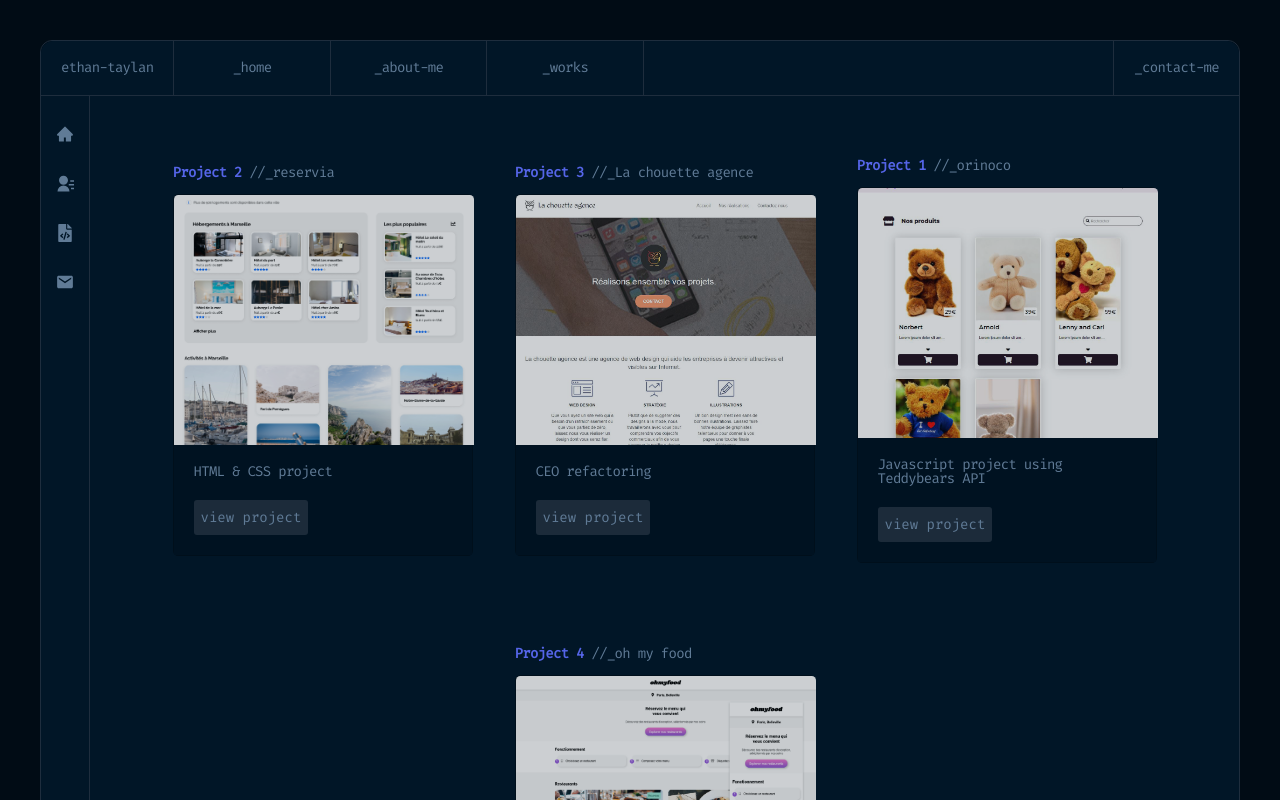
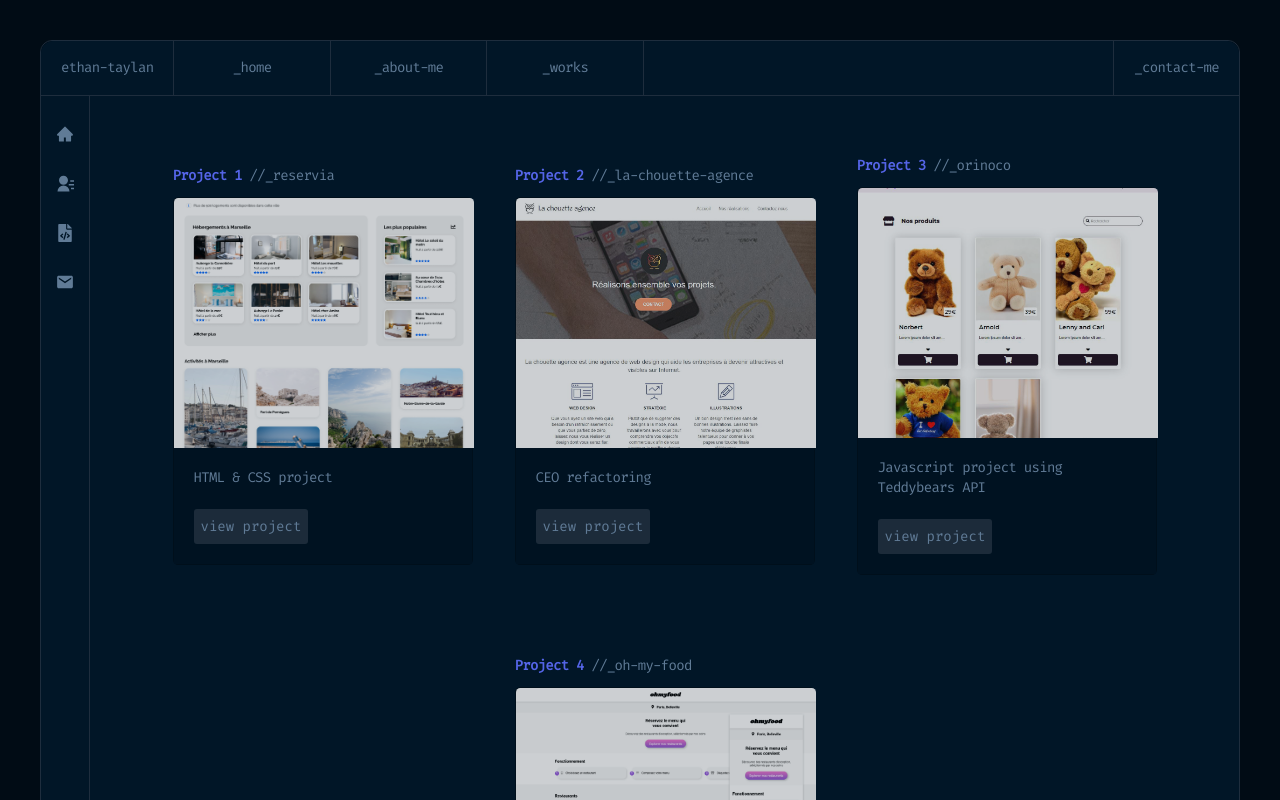
Before and after one commit to ethantaylan/ethan-taylan-portfolio, a React (Vite) app: page /works in a window 1280 px wide. Shown: the top 800 px of the page. Built offline with nearby package versions, Linux system fonts and the light colour scheme.

Commit message:
modification of code, added modal

```diff
--- a/src/components/CodeSnippet/Code.tsx
+++ b/src/components/CodeSnippet/Code.tsx
@@ -1,4 +1,3 @@
-import React from 'react';
 import { codeSnippetsColors } from './code-snippets-colors';
 import CodeSnippetSpan from './CodeSnippetSpan';
 
@@ -83,17 +82,20 @@ const Code = () => {
 			</div>
 			<div className='mt-2'>
 				{space}
+				<CodeSnippetSpan color={codeSnippetsColors.cyan}>{'</'}</CodeSnippetSpan>
+				<CodeSnippetSpan color={codeSnippetsColors.red}>{'span'}</CodeSnippetSpan>
+				<CodeSnippetSpan color={codeSnippetsColors.cyan}>{'>'}</CodeSnippetSpan>
+			</div>
+			<div className='mt-2'>
+				{space}
 				{space}
 				<CodeSnippetSpan color={codeSnippetsColors.cyan}>{')'}</CodeSnippetSpan>
 				<CodeSnippetSpan color={codeSnippetsColors.purple}>{'}'}</CodeSnippetSpan>
 				<br />
 			</div>
-			<div className='mt-2'>
-				{space}
-				<CodeSnippetSpan color={codeSnippetsColors.cyan}>{'<'}</CodeSnippetSpan>
-				<CodeSnippetSpan color={codeSnippetsColors.red}>{'span'}</CodeSnippetSpan>
-        <CodeSnippetSpan color={codeSnippetsColors.cyan}>{'/>'}</CodeSnippetSpan>
-			</div>
+			<CodeSnippetSpan color={codeSnippetsColors.cyan}>{'}'}</CodeSnippetSpan>
+
+
 		</>
 	);
 };
--- a/src/components/Works/Portfolio/PortfolioItems/Portfolio.tsx
+++ b/src/components/Works/Portfolio/PortfolioItems/Portfolio.tsx
@@ -8,39 +8,39 @@ import OhMyFood from '../../../../assets/ohmyfood.png';
 // import EluImg from '../../../../assets/elu.jpg';
 import { BsArrow90DegUp } from 'react-icons/bs';
 
-interface PortfolioProps {}
-
-const Portfolio: React.FC<PortfolioProps> = ({}) => {
+const Portfolio = ({}) => {
 	return (
 		<div className='d-flex app-bg flex-column p-5 w-100'>
 			<div className='d-flex h-100 w-100 align-items-center flex-wrap justify-content-center'>
 				<PortfolioCards
 					img={ReserviaImg}
-					projectNumber={'2'}
+					projectNumber={'1'}
 					projectSubName={'reservia'}
 					projectText={'HTML & CSS project'}
 					href={'https://ethantaylan.github.io/Reservia/'}
 				/>
 				<PortfolioCards
 					img={LaChouette}
-					projectNumber={'3'}
-					projectSubName={'La chouette agence'}
+					projectNumber={'2'}
+					projectSubName={'la-chouette-agence'}
 					projectText={'CEO refactoring'}
-					href={''}
+					href={'https://ethantaylan.github.io/La_chouette_agence/'}
 				/>
 				<PortfolioCards
 					img={OrinonoImg}
-					projectNumber={'1'}
+					projectNumber={'3'}
 					projectSubName={'orinoco'}
 					projectText={'Javascript project using Teddybears API'}
-					href={''}
+					isModalActive={true}
 				/>
 				<PortfolioCards
 					img={OhMyFood}
 					projectNumber={'4'}
-					projectSubName={'oh my food'}
-					projectText={'mobile first project'}
-					href={''}
+					projectSubName={'oh-my-food'}
+					projectText={'Mobile first project'}
+					href={'https://ethantaylan.github.io/Ohmyfood/'}
+					isModalActive={false}
+
 				/>
 				{/* <PortfolioCards
 					img={EluImg}
--- a/src/components/Works/Portfolio/PortfolioItems/PortfolioCards/PortfolioCards.tsx
+++ b/src/components/Works/Portfolio/PortfolioItems/PortfolioCards/PortfolioCards.tsx
@@ -1,5 +1,6 @@
 import React from 'react';
 import { Button, Card } from 'react-bootstrap';
+import StaticModal from '../../../../static-modal/StaticModal';
 import './portfolio-cards.scss';
 
 interface PortfolioCardsProps {
@@ -7,7 +8,8 @@ interface PortfolioCardsProps {
 	projectNumber: string;
 	projectSubName: string;
 	projectText: string;
-	href: string;
+	href?: string;
+	isModalActive?: boolean;
 }
 
 const PortfolioCards: React.FC<PortfolioCardsProps> = ({
@@ -16,9 +18,25 @@ const PortfolioCards: React.FC<PortfolioCardsProps> = ({
 	projectSubName,
 	img,
 	href,
+	isModalActive,
 }) => {
+	const [showModal, setShowModal] = React.useState(false);
+
+	const handleClose = () => setShowModal(false);
+	const handleShow = () => setShowModal(true);
+
 	return (
 		<div className='d-flex mb-5 align-items-center flex-column'>
+			{isModalActive && (
+				<StaticModal
+					modalTitle={projectSubName}
+					modalButtonActive={false}
+					handleClose={handleClose}
+					handleShow={handleShow}
+					showModal={showModal}
+					modalText={'This project is unavailable'}
+				/>
+			)}
 			<div className='h-100 w-100 d-flex flex-row align-items-center'>
 				<div className='d-flex flex-column w-100 m-4'>
 					<span className='mb-3 card-title'>
@@ -35,13 +53,14 @@ const PortfolioCards: React.FC<PortfolioCardsProps> = ({
 							className='my-border portfolio-img-style'
 						/>
 						<Card.Body style={{ padding: '20px', backgroundColor: '#001221' }}>
-							<Card.Text className='mb-4'>{projectText}</Card.Text>
+							<Card.Text className='mb-4 line-height-20'>{projectText}</Card.Text>
 							<a
 								href={href}
 								target='_blank'
 								rel='noopener noreferrer'
 							>
 								<Button
+									onClick={handleShow}
 									className='p-2'
 									style={{
 										color: '#607b96',
--- /dev/null
+++ b/src/components/static-modal/StaticModal.tsx
@@ -0,0 +1,45 @@
+import React from 'react';
+import Button from 'react-bootstrap/Button';
+import Modal from 'react-bootstrap/Modal';
+import './static-modal.scss'
+
+interface StaticModalProps {
+	modalButtonActive: boolean;
+  handleClose: any;
+  handleShow: any;
+  showModal: boolean;
+  modalText: string;
+  modalTitle: string;
+}
+
+const StaticModal: React.FC<StaticModalProps> = ({
+  handleClose,
+  showModal,
+  modalText,
+  modalTitle
+}) => {
+
+	return (
+		<>
+			<Modal
+				show={showModal}
+				onHide={handleClose}
+			>
+				<Modal.Header>
+					<Modal.Title>{modalTitle}</Modal.Title>
+				</Modal.Header>
+				<Modal.Body>{modalText}</Modal.Body>
+				<Modal.Footer>
+					<Button
+						className='modal-btn'
+						onClick={handleClose}
+					>
+						Close
+					</Button>
+				</Modal.Footer>
+			</Modal>
+		</>
+	);
+};
+
+export default StaticModal;
--- /dev/null
+++ b/src/components/static-modal/static-modal.scss
@@ -0,0 +1,27 @@
+@use '../../styles/scss/styles.scss' as m;
+
+.modal-content {
+	background-color: #011627;
+	border: 1px solid m.$primary;
+	color: m.$primary;
+	border: 1px solid m.$secondary;
+}
+
+.modal-header {
+	border: none;
+    color: white;
+}
+
+.modal-footer {
+	border: none;
+}
+
+.modal-btn {
+	background-color: m.$secondary;
+	border: none;
+	color: m.$primary;
+	border-radius: 0px;
+    &:hover {
+    background-color: m.$primary;
+    }
+}
```
